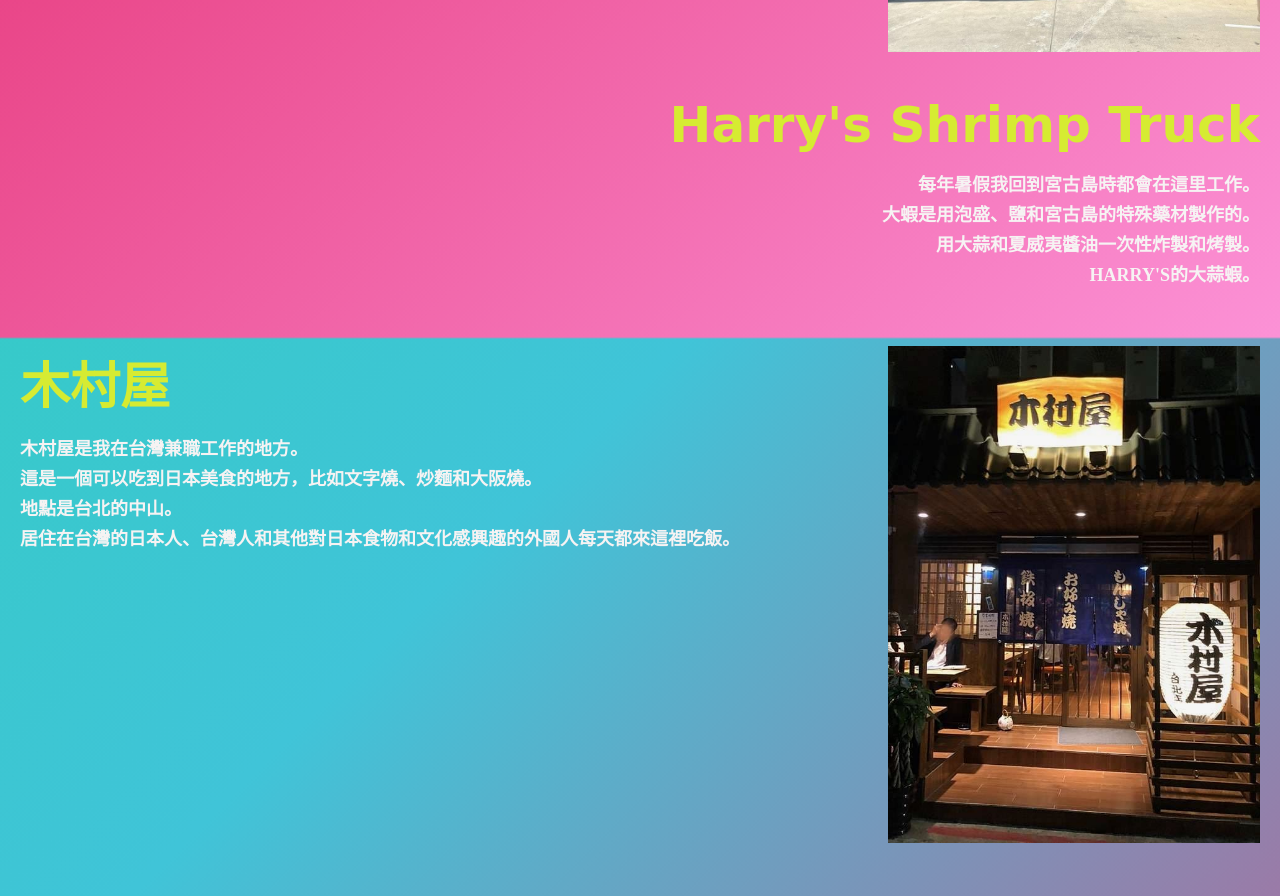
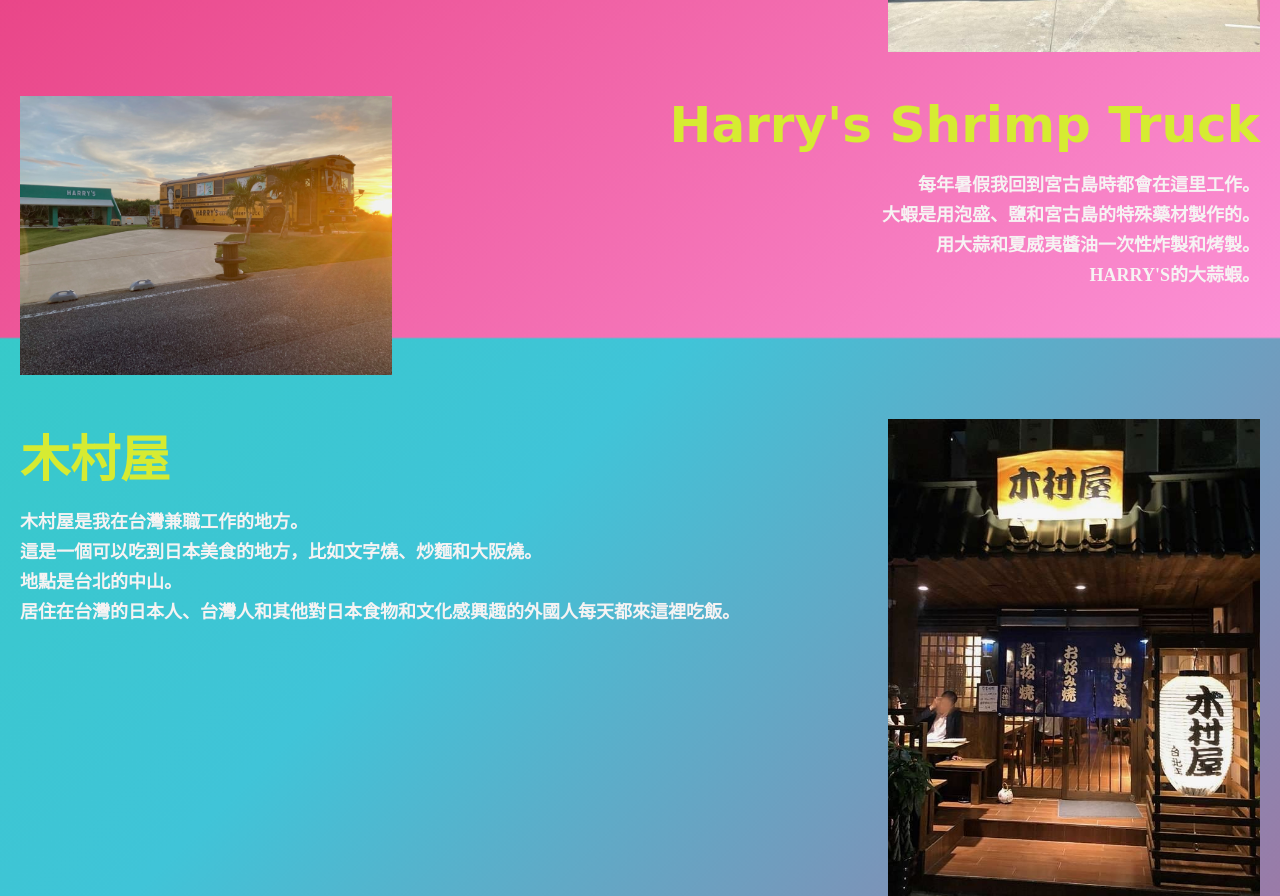
Before and after one commit to PinkRei2002/reiji11050203.github.io, a plain HTML site: page index.html in a window 1280 px wide. Shown: the part 1762-2658 px from the top of the page. Drawn offline with Linux system fonts and the light colour scheme; files that its build step writes are made by us from their sources; files whose address does not match are found by name; a web font is replaced by a local one.

Commit message:
Update index.html

```diff
--- a/index.html
+++ b/index.html
@@ -138,7 +138,7 @@
 
 
       </div>
-      <div class="pict"><img src="./images/baito1.jpeg" alt=""></div>
+      <div class="pict"><img src="https://github.com/PinkRei2002/reiji11050203.github.io/blob/master/baito1.jpeg?raw=true" alt=""></div>
     </div>
 
     <div class="box">
```
